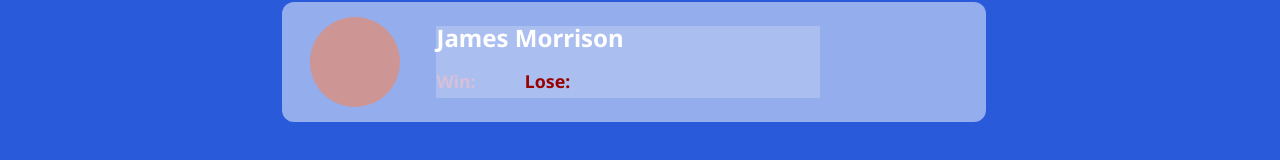
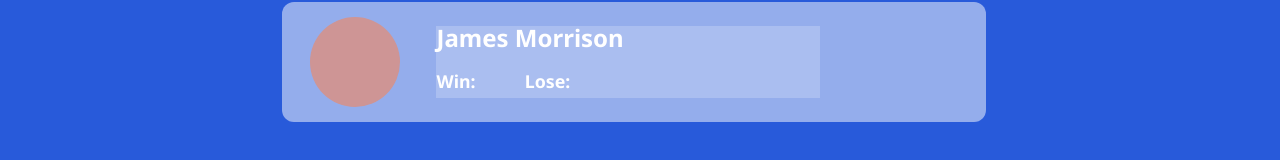
Before and after one commit to Pierrot-jang-pilkyu/ft_transcendence-front_end, a React (Vite) app: page /Lobby in a window 1280 px wide. Shown: the part 358-518 px from the top of the page. Built offline with nearby package versions, Linux system fonts and the light colour scheme.

Commit message:
Lobby-profile win lose color change.

```diff
--- a/src/pages/Lobby/Lobby.module.css
+++ b/src/pages/Lobby/Lobby.module.css
@@ -67,7 +67,8 @@
 
 .profile_win {
     position: absolute;
-    color: #D8BFD8;                         /* 스코틀랜드 왕가 훈장색 (엉겅퀴) */
+    /* color: #D8BFD8;                         스코틀랜드 왕가 훈장색 (엉겅퀴) */
+    color: #FFF;
     font-family: 'Noto Sans', sans-serif;
     font-size: 2.22vh;
     font-style: normal;
@@ -78,7 +79,8 @@
 
 .profile_lose {
     position: absolute;
-    color: #990000;                         /* 핏빛 */
+    /* color: #990000;                         핏빛 */
+    color: #FFF;
     font-family: 'Noto Sans', sans-serif;
     font-size: 2.22vh;
     font-style: normal;
```
